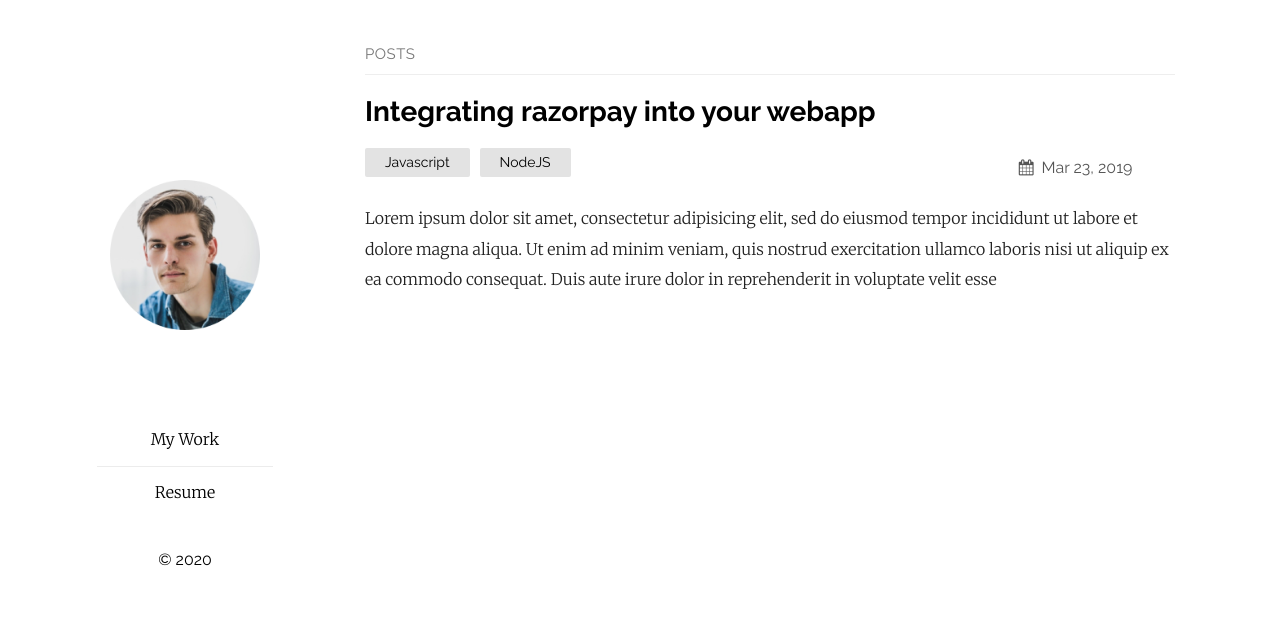
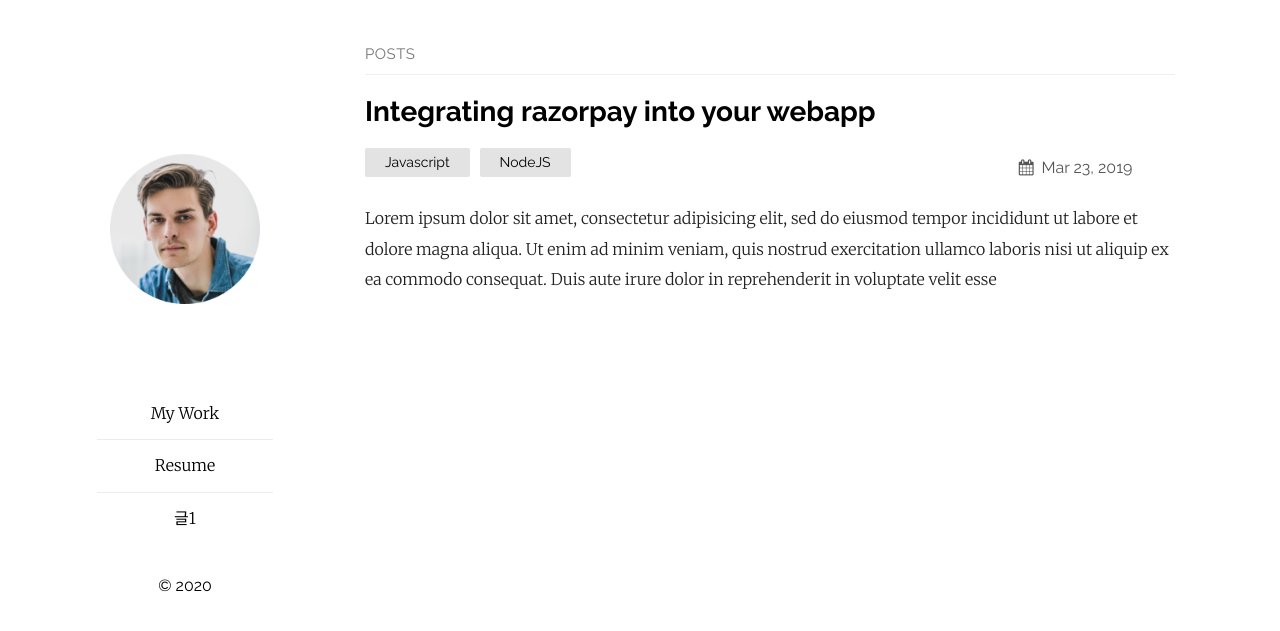
Before and after one commit to soothingni/soothingni.github.io, a Jekyll site: the page built from index.html, in a window 1280 px wide. Shown: the top 631 px of the page. Built offline with Jekyll 4.4.1, drawn with Linux system fonts in a browser that asks for light colours.

Commit message:
navi test

```diff
--- a/_config.yml
+++ b/_config.yml
@@ -66,3 +66,5 @@ plainwhite:
       url: "/my-work"
     - title: Resume
       url: "/resume"
+    - title: 글1
+      url: "/글1"
```
